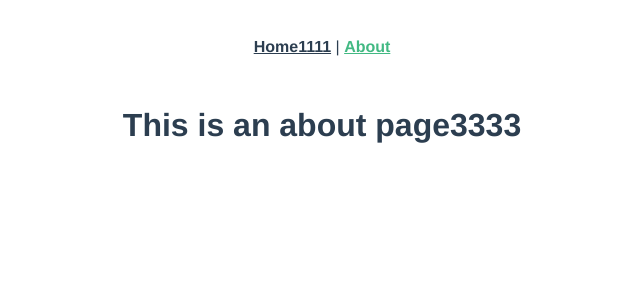
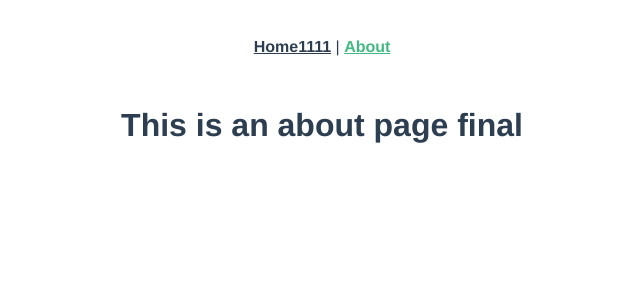
Before and after one commit to harrybobovv/vuecli-four, a Vue app: page /about in a window 1280 px wide. Shown: the top 300 px of the page, without its empty margins (318-958 px from the left). Built offline with nearby package versions, Linux system fonts and the light colour scheme.

Commit message:
final
Signed-off-by: unknown <459072567@qq.com>

```diff
--- a/src/views/About.vue
+++ b/src/views/About.vue
@@ -1,5 +1,5 @@
 <template>
   <div class="about">
-    <h1>This is an about page3333</h1>
+    <h1>This is an about page final</h1>
   </div>
 </template>
```
